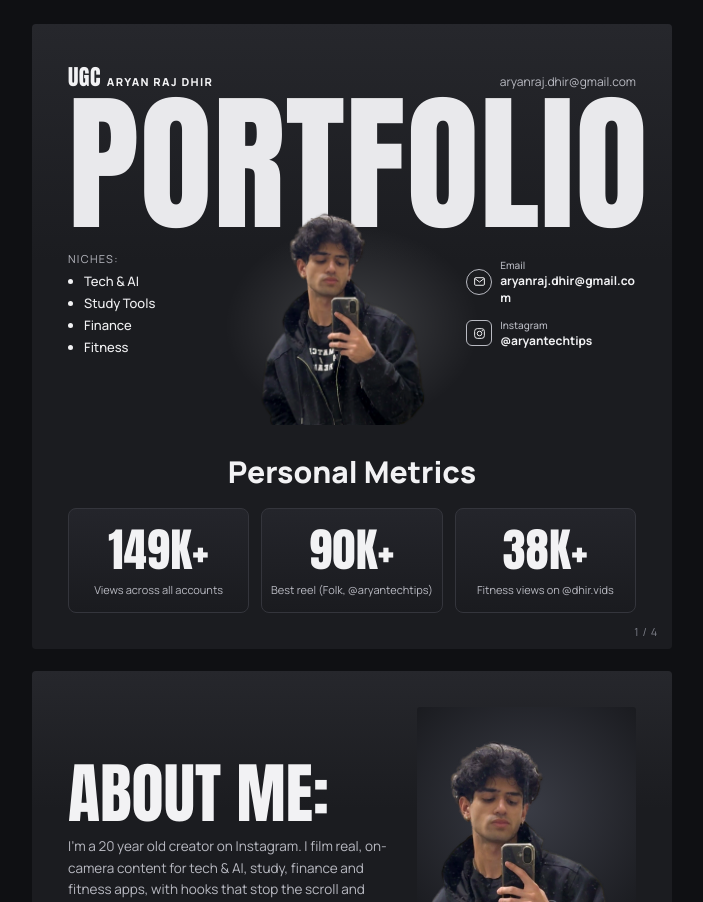
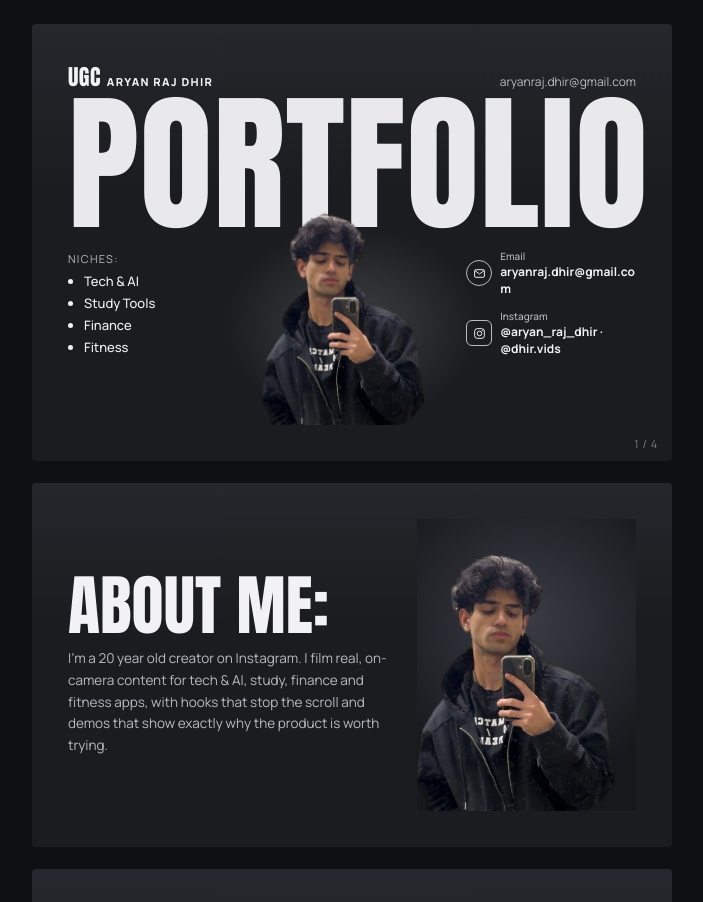
Before and after one commit to aryan6758/ugc-portfolio, a plain HTML site: page index.html in a window 1280 px wide. Shown: the top 902 px of the page, without its empty margins (288-991 px from the left). Drawn offline with Linux system fonts and the light colour scheme.

Commit message:
Use @aryan_raj_dhir and @dhir.vids, remove metrics

```diff
--- a/index.html
+++ b/index.html
@@ -140,14 +140,8 @@ h2 { font-weight: 800; font-size: clamp(22px, 5.4vw, 30px); text-align: center;
       <div class="photo"><img src="assets/aryan.png" alt="Aryan Raj Dhir"></div>
       <div class="contact">
         <div class="row"><div class="ic"><svg><use href="#i-mail"/></svg></div><div><b>Email</b><span>aryanraj.dhir@gmail.com</span></div></div>
-        <div class="row"><div class="ic sq"><svg><use href="#i-ig"/></svg></div><div><b>Instagram</b><span>@aryantechtips</span></div></div>
+        <div class="row"><div class="ic sq"><svg><use href="#i-ig"/></svg></div><div><b>Instagram</b><span>@aryan_raj_dhir · @dhir.vids</span></div></div>
       </div>
-    </div>
-    <h2>Personal Metrics</h2>
-    <div class="metrics">
-      <div class="stat"><div class="num">149K+</div><div class="cap">Views across all accounts</div></div>
-      <div class="stat"><div class="num">90K+</div><div class="cap">Best reel (Folk, @aryantechtips)</div></div>
-      <div class="stat"><div class="num">38K+</div><div class="cap">Fitness views on @dhir.vids</div></div>
     </div>
     <div class="pnum">1 / 4</div>
   </section>
@@ -202,8 +196,8 @@ h2 { font-weight: 800; font-size: clamp(22px, 5.4vw, 30px); text-align: center;
     <div class="cta">
       <h1>Work With Me!</h1>
       <div class="mail">aryanraj.dhir@gmail.com</div>
-      <div class="handle">@aryantechtips</div>
-      <div class="others">Also on @dhir.vids · @aryan_raj_dhir</div>
+      <div class="handle">@aryan_raj_dhir</div>
+      <div class="others">Also on @dhir.vids</div>
       <div class="btns">
         <button type="button" id="copy-mail" aria-label="Copy email address"><svg><use href="#i-mail"/></svg></button>
         <button type="button" id="copy-ig" aria-label="Copy Instagram handle"><svg><use href="#i-ig"/></svg></button>
```
